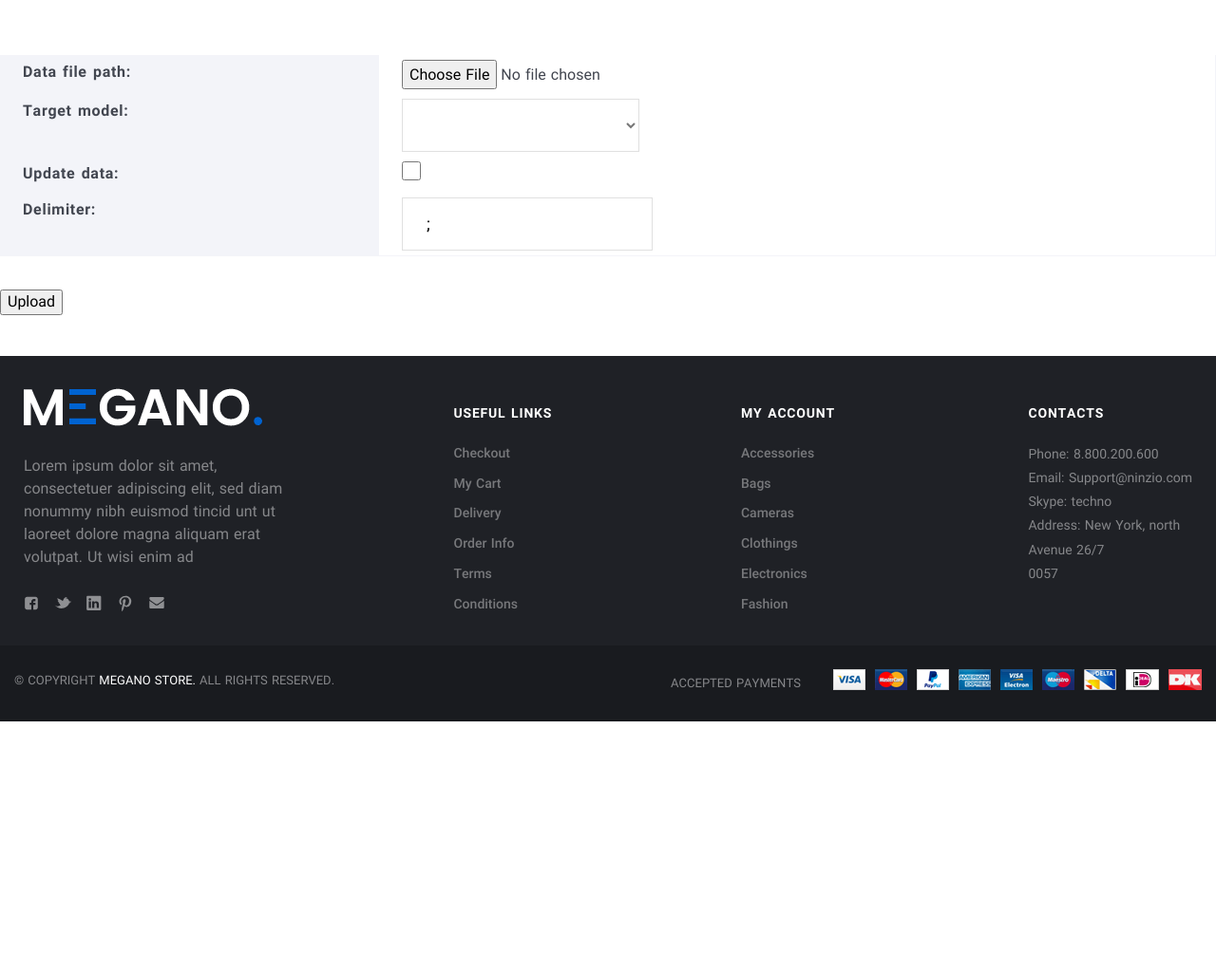
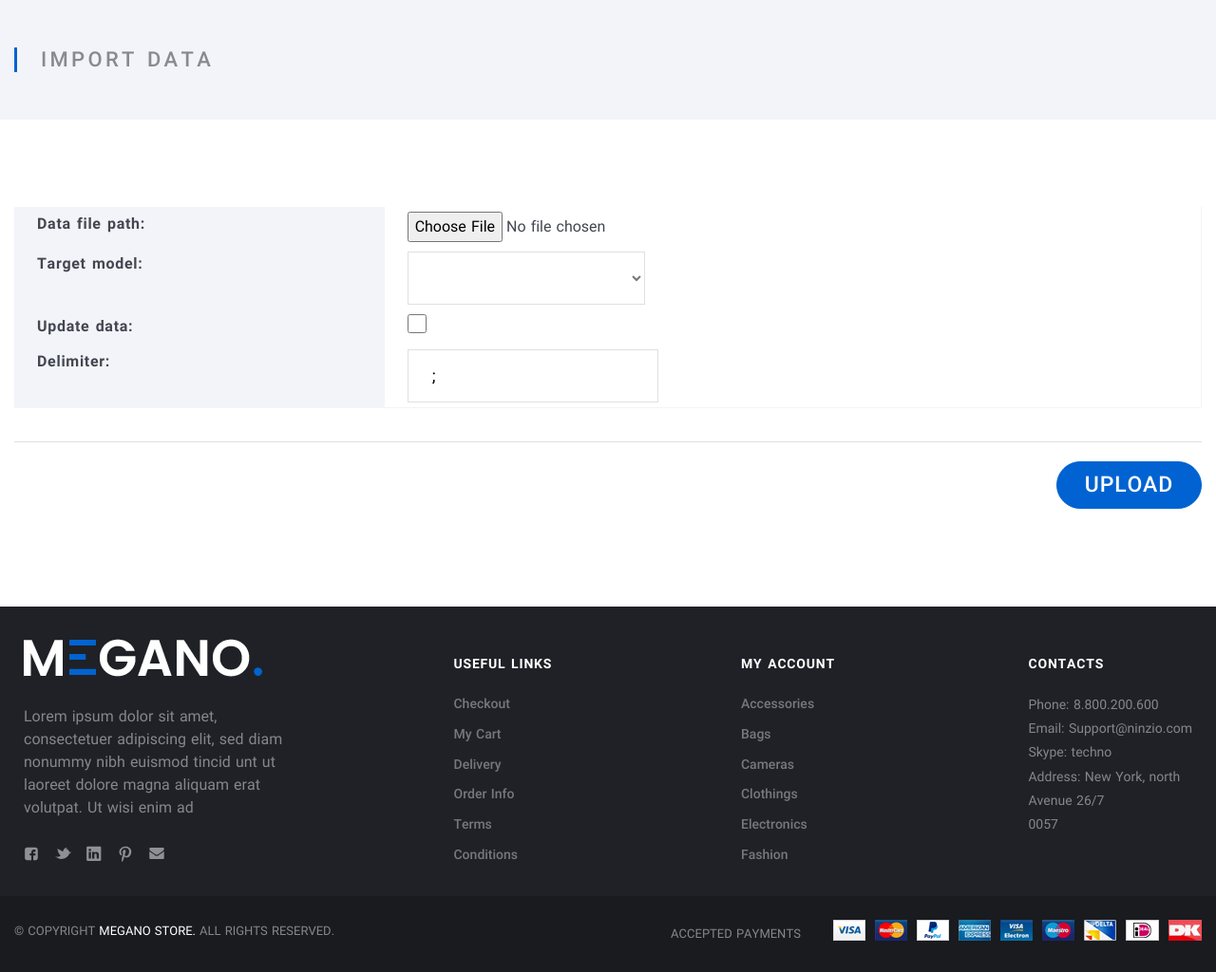
Before and after one commit to VovkaST/marketplace, a Django app: page /import/ in a window 1280 px wide. Shown: the part 260-1284 px from the top of the page at 95% size. Before the commit the page ends 1020 px from the top, so only its background shows below. Run offline with Django 3.2, Linux system fonts and the light colour scheme; the visitor is signed in with stand-in values (Sample User, id 1); data that the repository does not hold is empty; parts of the project's set-up code (start-up, migrations or seed data) failed here and were passed over.

Commit message:
Import data template`s CSS and HTML

```diff
--- a/marketplace/app_import/views.py
+++ b/marketplace/app_import/views.py
@@ -1,15 +1,18 @@
 from django.contrib.auth.mixins import LoginRequiredMixin
 from django.urls import reverse_lazy
+from django.utils.translation import gettext as _
 from django.views import generic
 
 from app_import.forms import ImportForm
 from app_import import tasks
+from main.views import PageInfoMixin
 
 
-class ImportView(LoginRequiredMixin, generic.FormView):
+class ImportView(PageInfoMixin, LoginRequiredMixin, generic.FormView):
     template_name = 'app_import/import.html'
     form_class = ImportForm
     success_url = reverse_lazy('import_data')
+    page_title = _('Import data')
 
     def dispatch(self, request, *args, **kwargs):
         if not request.user.is_superuser:
--- a/marketplace/static/css/basic.css
+++ b/marketplace/static/css/basic.css
@@ -2547,3 +2547,7 @@ button.link {
 .note-red {
     color: #ffa457;
 }
+
+.mt0 {
+    margin-top: 0;
+}
--- a/marketplace/templates/app_import/import.html
+++ b/marketplace/templates/app_import/import.html
@@ -2,9 +2,28 @@
 {% load i18n %}
 
 {% block content %}
-    <form action="{% url 'import_data' %}" method="post" enctype="multipart/form-data">
-        {% csrf_token %}
-        <table>{{ form.as_table }}</table>
-        <button type="submit">{% trans 'Upload' %}</button>
-    </form>
+    <div class="Middle Middle_top">
+        <div class="Middle-top">
+            <div class="wrap">
+                <div class="Middle-header">
+                  <h1 class="Middle-title">{% trans 'Import data' %}</h1>
+                </div>
+            </div>
+        </div>
+        <div class="Section">
+            <div class="wrap">
+                <form action="{% url 'import_data' %}" method="post" enctype="multipart/form-data">
+                    {% csrf_token %}
+                    <table class="mt0">{{ form.as_table }}</table>
+                    <div class="Cart-total">
+                        <div class="Cart-block Cart-block_total">
+                        </div>
+                        <div class="Cart-block">
+                            <button type="submit" class="btn btn_primary btn_lg" href="#">{% trans 'Upload' %}</button>
+                        </div>
+                    </div>
+                </form>
+            </div>
+        </div>
+    </div>
 {% endblock content %}
```
